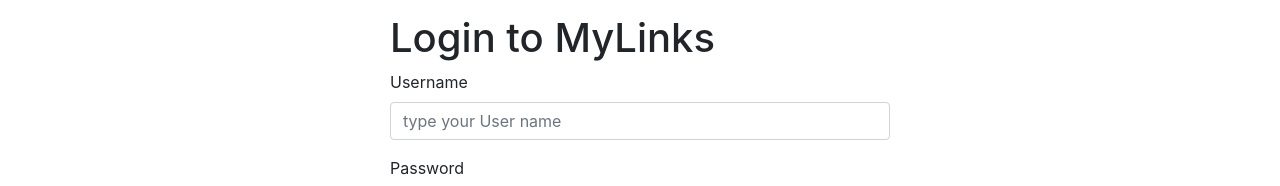
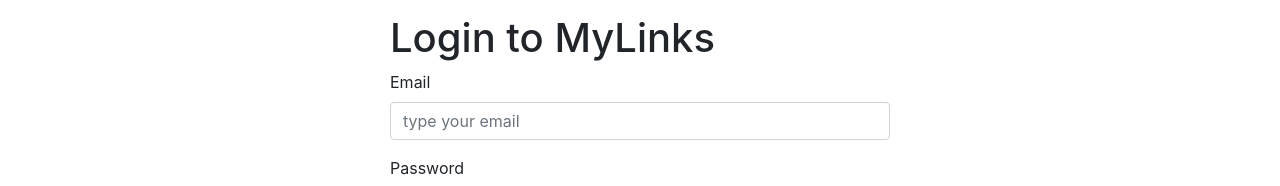
Before and after one commit to bonini81/frontend-react-devf, a React (Create React App) app: page / in a window 1280 px wide. Shown: the part 168-354 px from the top of the page. Built offline with nearby package versions, Linux system fonts and the light colour scheme.

Commit message:
The login working now, without token though

```diff
--- a/src/components/Footer.js
+++ b/src/components/Footer.js
@@ -1,4 +1,4 @@
-import React, { useState } from 'react';
+import React from 'react';
 import { Link } from 'react-router-dom';
 
 const Footer = () => {
--- a/src/views/Login.js
+++ b/src/views/Login.js
@@ -1,4 +1,6 @@
-import React from 'react';
+import React, { useState } from 'react';
+import axios from 'axios';
+
 import {
   Button,
   Form,
@@ -8,20 +10,78 @@ import {
 } from 'reactstrap';
 
 const Login = () => {
+
+  //Desestructuracion de un array en este caso
+
+  const [email, setEmail] = useState('');
+  const [password, setPassword] = useState('');
+
+
+  const handleInput = (e) => {
+
+    switch (e.target.name) {
+
+      case "email":
+        setEmail(e.target.value)
+        break;
+
+      case "password":
+        setPassword(e.target.value)
+        break;
+
+      default:
+        break;
+
+    }
+  }
+
+
+  const handleSubmit = async (e) => {
+    e.preventDefault();
+    const jsonSend = {
+
+      email,
+      password
+
+    }
+    try {
+      const res = await axios.post('https://bonini81-backend.herokuapp.com/api/v1/users/login', jsonSend);
+      window.location.href = '/home';
+      console.log('Successful Login');
+
+    } catch (error) {
+      alert('Fuck off madafaka!');
+      console.log('Fatal Error');
+    }
+  }
+
+
+
   return (
     <React.Fragment>
 
-      <Form className="form-signin">
+      <Form onSubmit={handleSubmit} className="form-signin">
       <h1>Login to MyLinks</h1>
-        <FormGroup>
-          <Label>Username</Label>
-          <Input type="text" id="userName" name="inputUserName"
-          placeholder="type your User name" />
+      <FormGroup>
+          <Label>Email</Label>
+          <Input
+            type="email"
+            name="email"
+            id="exampleEmail"
+            placeholder="type your email"
+            value={email}
+            onChange={handleInput} />
         </FormGroup>
 
         <FormGroup>
           <Label>Password</Label>
-          <Input type="password" name="password" id="examplePassword" placeholder="type your password here" />
+          <Input
+            type="password"
+            name="password"
+            id="examplePassword"
+            placeholder="type your password here"
+            value={password}
+            onChange={handleInput} />
         </FormGroup>
         <Button>Submit</Button>
       </Form>
```
